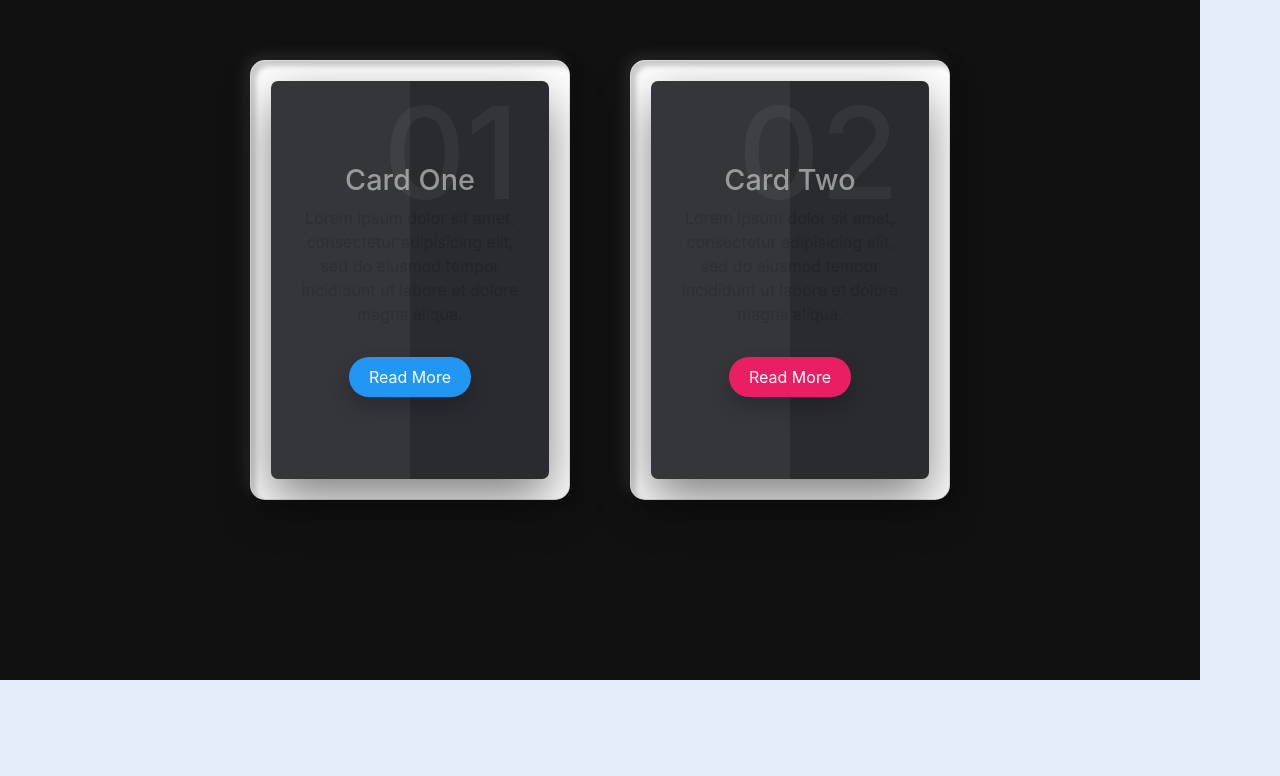
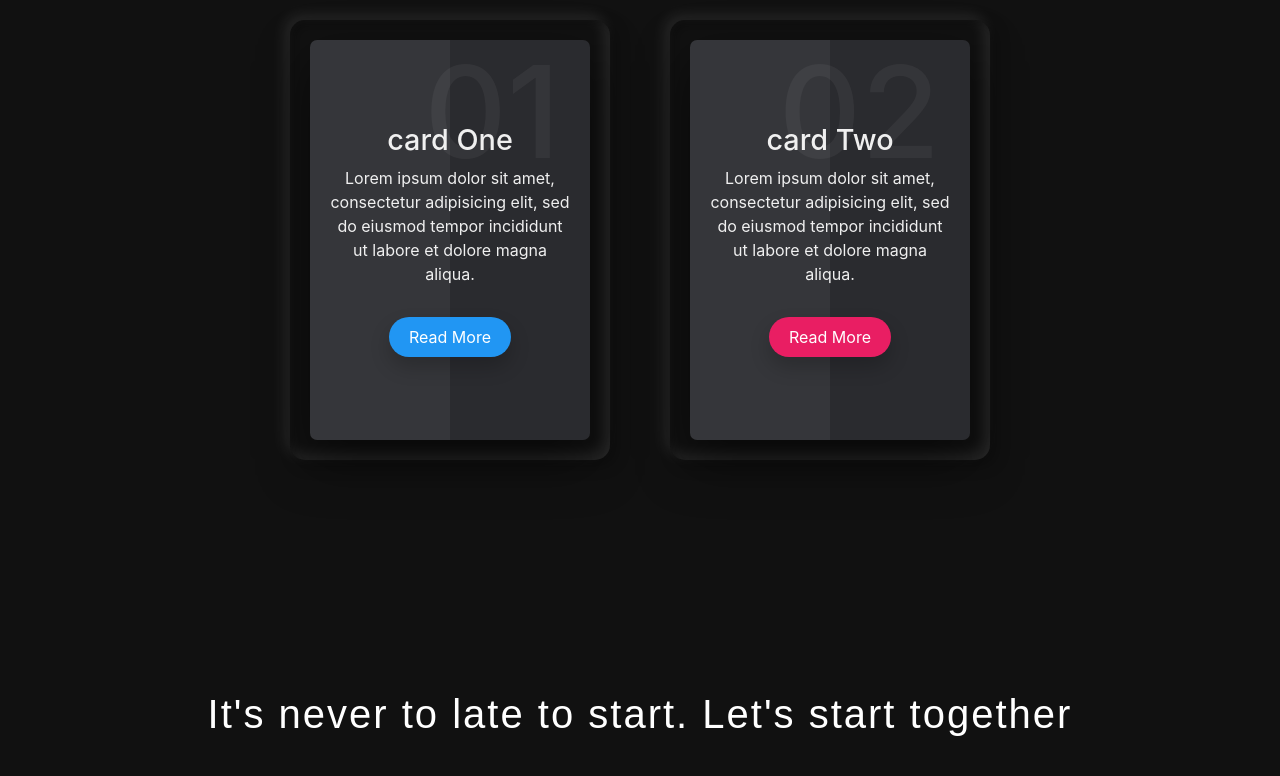
Before and after one commit to Ashishss21/Portfolio-dark, a React (Create React App) app: page / in a window 1280 px wide. Shown: the part 960-1736 px from the top of the page. Built offline with nearby package versions, Linux system fonts and the light colour scheme.

Commit message:
Footer extension

```diff
--- a/package.json
+++ b/package.json
@@ -11,6 +11,7 @@
     "react": "^17.0.1",
     "react-dom": "^17.0.1",
     "react-scripts": "4.0.1",
+    "react-typical": "^0.1.3",
     "web-vitals": "^0.2.4"
   },
   "scripts": {
--- a/src/Assests/Footer/index.html
+++ b/src/Assests/Footer/index.html
@@ -7,8 +7,6 @@
 <body>
 	<div className="footer">
         <div className="containeer">
-            <h1>It's never to late to start. Let's start together</h1>
-
             <div class="social-media">
                 <a href="#"><i className="fa fa-facebook"></i></a>
                 <a href="#"><i className="fa fa-whatsapp"></i></a>
--- a/src/Assests/Footer/style.css
+++ b/src/Assests/Footer/style.css
@@ -3,7 +3,7 @@
 	padding: 0;
 }
 body{
-	background: #e3edf7;
+	background: #111;
 }
 .containeer{
     display: flex;
--- a/src/Components/servicesComponent.js
+++ b/src/Components/servicesComponent.js
@@ -4,26 +4,28 @@ import '../style/services.css';
 class Services extends Component{
     render(){
         return(
-            <div class="contain">
-                <div class="card">
-                    <div class="box">
-                        <div class="content">
+            <div className="services">
+                <div className="contain">
+                    <div className="cardu">
+                        <div className="boxu">
+                            <div className="content">
                                 <h2>01</h2>
-                            <h3>Card One</h3>
+                                <h3>card One</h3>
                                 <p>Lorem ipsum dolor sit amet, consectetur adipisicing elit, sed do eiusmod
                                 tempor incididunt ut labore et dolore magna aliqua.</p>
                                 <a href="#">Read More</a>
                             </div>
                         </div>
                     </div>
-                <div class="card">
-                    <div class="box">
-                        <div class="content">
+                    <div className="cardu">
+                        <div className="boxu">
+                            <div className="content">
                                 <h2>02</h2>
-                            <h3>Card Two</h3>
+                                <h3>card Two</h3>
                                 <p>Lorem ipsum dolor sit amet, consectetur adipisicing elit, sed do eiusmod
                                 tempor incididunt ut labore et dolore magna aliqua.</p>
                                 <a href="#">Read More</a>
+                            </div>
                         </div>
                     </div>
                 </div>
--- a/src/style/footer.css
+++ b/src/style/footer.css
@@ -3,7 +3,7 @@
 	padding: 0;
 }
 body{
-	background: #e3edf7;
+	background: #111;
 }
 .footer h1{
 	font-family: sans-serif;
@@ -11,7 +11,7 @@ body{
 	font-weight: 15px;
 	letter-spacing: 2px;
 	padding: 50px 0 50px;
-	color: #555;
+	color: #fff;
 	text-align: center;
 }
 .social-media{
--- a/src/style/services.css
+++ b/src/style/services.css
@@ -3,7 +3,7 @@
 	padding: 0;
 	box-sizing: border-box;
 }
-.contain{
+.services{
 	width: 100%;
 	display: flex;
 	justify-content: center;
@@ -20,7 +20,7 @@
 	max-width: 1200px;
 	margin: 40px 0;
 }
-.contain .card{
+.contain .cardu{
 	position: relative;
 	min-width: 320px;
 	height: 440px;
@@ -31,7 +31,7 @@
 	border-radius: 15px;
 	margin: 30px;
 }
-.contain .card .box{
+.contain .cardu .boxu{
 	position: absolute;
 	top: 20px;
 	left: 20px;
@@ -46,7 +46,7 @@
 	align-items: center;
 	overflow: hidden;
 }
-.contain .card .box::before{
+.contain .cardu .boxu::before{
 	content: '';
 	position: absolute;
 	top: 0;
@@ -55,28 +55,34 @@
 	height: 100%;
 	background: rgba(255,255,255,0.05);
 }
-.contain .card .box:hover{
+.contain .cardu .boxu:hover{
 	transform: translateY(-50px);
 	box-shadow: 0 40px 70px rgba(0,0,0,0.5);
 }
-.contain .card .box .content{
+.contain .cardu .boxu .content{
 	padding: 20px;
 	text-align: center;
 }
-.contain .card .box .content h2{
+.contain .cardu .boxu .content h2{
 	position: absolute;
 	top: -5px;
 	right: 30px;
 	font-size: 8em;
 	color: rgba(255,255,255,0.05);
 }
-.contain .card .box .content h3{
+.contain .cardu .boxu .content h3{
 	font-size: 1.8em;
-	color: rgba(255,255,255,0.5);
+	color: rgba(255, 255, 255, 0.925);
 	z-index: 1;
 	transition: 0.5s;
 }
-.contain .card .box .content a{
+.contain .cardu .boxu .content p{
+	font-size: 1em;
+	color: rgba(255, 255, 255, 0.925);
+	z-index: 1;
+	transition: 0.5s;
+}
+.contain .cardu .boxu .content a{
 	position: relative;
 	display: inline-block;
 	padding: 8px 20px;
@@ -88,9 +94,9 @@
 	color: #fff;
 	box-shadow: 0 10px 20px rgba(0,0,0,0.2);
 }
-.contain .card:nth-child(1) .box .content a{
+.contain .cardu:nth-child(1) .boxu .content a{
 	background: #2196f3;
 }
-.contain .card:nth-child(2) .box .content a{
+.contain .cardu:nth-child(2) .boxu .content a{
 	background: #e91e63;
 }
```
Also changed, not shown: 1 other file (tests, documents, lock files or other folders). Lines whose indentation alone changed are shown as unchanged.
